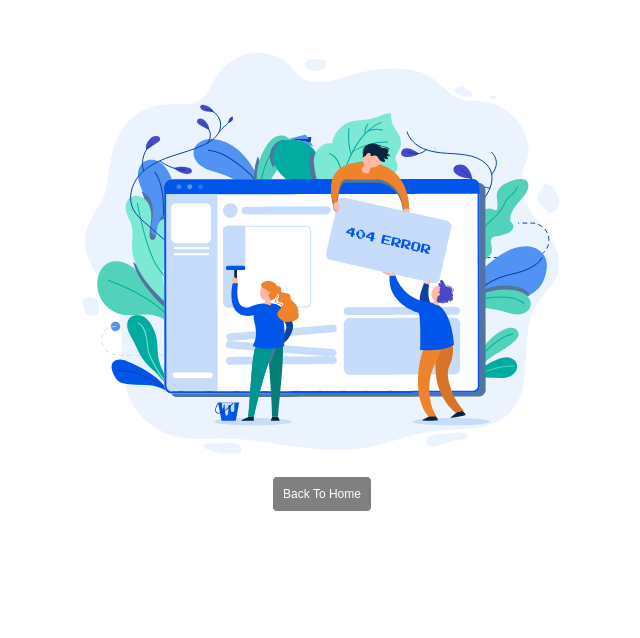
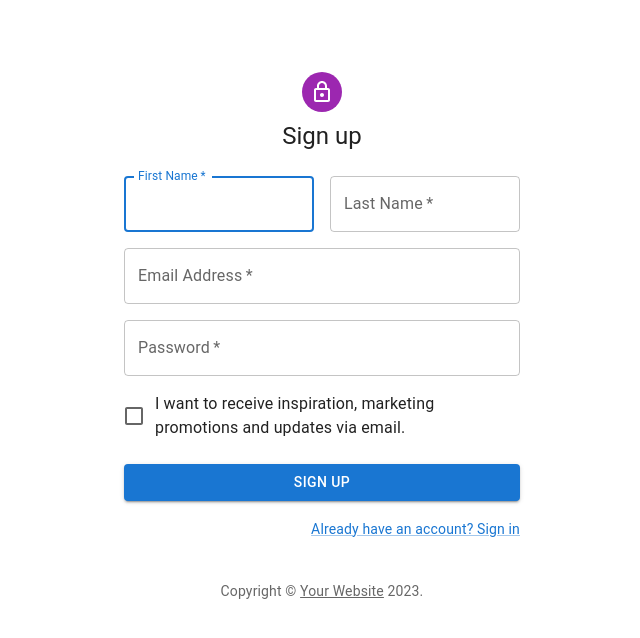
Before and after one commit to Sobuz-Mia/Matrimony-Client-Side, a React (Vite) app: page /register in a window 1280 px wide. Before the commit this address had no page. Shown: the top 638 px of the page, without its empty margins (318-958 px from the left). Built offline with nearby package versions, Linux system fonts and the light colour scheme.

Commit message:
login page design done with metarial ui

```diff
--- a/src/index.css
+++ b/src/index.css
@@ -0,0 +1,10 @@
+.active{
+    text-decoration: underline;
+    color: #E33183;
+    margin-right: 10px;
+}
+.navLink{
+    text-decoration:none;
+    color: #272727;
+    margin-right: 10px;
+}
--- a/src/layout/Main.jsx
+++ b/src/layout/Main.jsx
@@ -6,7 +6,7 @@ const Main = () => {
   return (
     <div>
       <Navbar />
-      <Grid sx={{mt:8}}>
+      <Grid sx={{pt:10}}>
         <Outlet />
       </Grid>
     </div>
--- /dev/null
+++ b/src/pages/Login/Login.jsx
@@ -0,0 +1,105 @@
+import Avatar from "@mui/material/Avatar";
+import Button from "@mui/material/Button";
+import CssBaseline from "@mui/material/CssBaseline";
+import TextField from "@mui/material/TextField";
+import Grid from "@mui/material/Grid";
+import Box from "@mui/material/Box";
+import LockOutlinedIcon from "@mui/icons-material/LockOutlined";
+import Typography from "@mui/material/Typography";
+import Container from "@mui/material/Container";
+import { createTheme, ThemeProvider } from "@mui/material/styles";
+import GoogleIcon from "@mui/icons-material/Google";
+import { Link } from "react-router-dom";
+
+
+// TODO remove, this demo shouldn't need to reset the theme.
+
+const defaultTheme = createTheme();
+
+export default function Login() {
+  const handleSubmit = (event) => {
+    event.preventDefault();
+    const data = new FormData(event.currentTarget);
+    console.log({
+      email: data.get("email"),
+      password: data.get("password"),
+    });
+  };
+
+  return (
+    <ThemeProvider theme={defaultTheme}>
+      <Container component="main" maxWidth="xs">
+        <CssBaseline />
+        <Box
+          sx={{
+            marginTop: 8,
+            display: "flex",
+            flexDirection: "column",
+            alignItems: "center",
+          }}
+        >
+          <Avatar sx={{ m: 1, bgcolor: "secondary.main" }}>
+            <LockOutlinedIcon />
+          </Avatar>
+          <Typography component="h1" variant="h5">
+            Login
+          </Typography>
+          <Box
+            component="form"
+            noValidate
+            onSubmit={handleSubmit}
+            sx={{ mt: 3 }}
+          >
+            <Grid container spacing={2}>
+              <Grid item xs={12}>
+                <TextField
+                  required
+                  fullWidth
+                  id="email"
+                  label="Email Address"
+                  name="email"
+                  autoComplete="email"
+                />
+              </Grid>
+              <Grid item xs={12}>
+                <TextField
+                  required
+                  fullWidth
+                  name="password"
+                  label="Password"
+                  type="password"
+                  id="password"
+                  autoComplete="new-password"
+                />
+              </Grid>
+              <Grid item xs>
+                <p>
+                  Forgot password?
+                </p>
+              </Grid>
+            </Grid>
+            <Button
+              type="submit"
+              fullWidth
+              variant="contained"
+              sx={{ mt: 3, mb: 2 }}
+            >
+              Login
+            </Button>
+            <Grid container justifyContent="center">
+              <p>
+                Do not have an account? <Link to={"/register"}>Sign Up</Link>
+              </p>
+            </Grid>
+            <Grid style={{ textAlign: "center"}}>
+              <p>Or Login With</p>
+              <Button variant="outlined" color="secondary" fullWidth='full' sx={{mb:5}}>
+                <GoogleIcon />
+              </Button>
+            </Grid>
+          </Box>
+        </Box>
+      </Container>
+    </ThemeProvider>
+  );
+}
--- a/src/pages/Navbar/Navbar.jsx
+++ b/src/pages/Navbar/Navbar.jsx
@@ -16,9 +16,49 @@ import Typography from "@mui/material/Typography";
 import Button from "@mui/material/Button";
 import { Container, Grid } from "@mui/material";
 import logo from "../../assets/logo.jpg";
+import { Link, NavLink } from "react-router-dom";
 const drawerWidth = 240;
 const navItems = ["Home", "Biodatas", "About Us", "Contact Us"];
-
+const navLinks = (
+  <>
+    <li className="navLink">
+      <NavLink
+        to="/"
+        className={({ isActive }) => (isActive ? "active" : "navLink")}
+        // style={{textDecoration:'none'}}
+      >
+        Home
+      </NavLink>
+    </li>
+    <li className="navLink">
+      <NavLink
+        to="/biodata"
+        className={({ isActive }) => (isActive ? "active" : "navLink")}
+        // style={{textDecoration:'none'}}
+      >
+        Biodatas
+      </NavLink>
+    </li>
+    <li className="navLink">
+      <NavLink
+        to="/about"
+        className={({ isActive }) => (isActive ? "active" : "navLink")}
+        // style={{textDecoration:'none'}}
+      >
+        About Us
+      </NavLink>
+    </li>
+    <li className="navLink">
+      <NavLink
+        to="/contact"
+        className={({ isActive }) => (isActive ? "active" : "navLink")}
+        // style={{textDecoration:'none'}}
+      >
+        Contact Us
+      </NavLink>
+    </li>
+  </>
+);
 function Navbar(props) {
   const { window } = props;
   const [mobileOpen, setMobileOpen] = React.useState(false);
@@ -71,7 +111,7 @@ function Navbar(props) {
                 display: { xs: "none", sm: "block", color: "black" },
               }}
             >
-              <Grid sx={{display:'flex',alignItems:'center', gap:'10px'}}>
+              <Grid sx={{ display: "flex", alignItems: "center", gap: "10px" }}>
                 <img
                   src={logo}
                   style={{
@@ -82,25 +122,26 @@ function Navbar(props) {
                   }}
                   alt=""
                 />
-                <p>Matri <span style={{color:'#E33183'}}>Marry</span></p>
+                <p>
+                  Matri <span style={{ color: "#E33183" }}>Marry</span>
+                </p>
               </Grid>
             </Typography>
             <Box sx={{ display: { xs: "none", sm: "block" } }}>
-              {navItems.map((item) => (
-                <Button
-                  key={item}
-                  sx={{
-                    color: "black",
-                    textTransform: "capitalize",
-                    fontSize: "18px",
-                  }}
-                >
-                  {item}
-                </Button>
-              ))}
-              <Button variant="outlined" color="secondary">
-                Login
-              </Button>
+              <ul
+                style={{
+                  display: "flex",
+                  alignItems: "center",
+                  listStyle: "none",
+                }}
+              >
+                {navLinks}
+                <Link to={"/login"}>
+                  <Button variant="outlined" color="secondary">
+                    Login
+                  </Button>
+                </Link>
+              </ul>
             </Box>
           </Toolbar>
         </Container>
--- /dev/null
+++ b/src/pages/Register/Register.jsx
@@ -0,0 +1,134 @@
+
+
+import Avatar from '@mui/material/Avatar';
+import Button from '@mui/material/Button';
+import CssBaseline from '@mui/material/CssBaseline';
+import TextField from '@mui/material/TextField';
+import FormControlLabel from '@mui/material/FormControlLabel';
+import Checkbox from '@mui/material/Checkbox';
+import Link from '@mui/material/Link';
+import Grid from '@mui/material/Grid';
+import Box from '@mui/material/Box';
+import LockOutlinedIcon from '@mui/icons-material/LockOutlined';
+import Typography from '@mui/material/Typography';
+import Container from '@mui/material/Container';
+import { createTheme, ThemeProvider } from '@mui/material/styles';
+
+function Copyright(props) {
+  return (
+    <Typography variant="body2" color="text.secondary" align="center" {...props}>
+      {'Copyright © '}
+      <Link color="inherit" href="https://mui.com/">
+        Your Website
+      </Link>{' '}
+      {new Date().getFullYear()}
+      {'.'}
+    </Typography>
+  );
+}
+
+// TODO remove, this demo shouldn't need to reset the theme.
+
+const defaultTheme = createTheme();
+
+export default function Register() {
+  const handleSubmit = (event) => {
+    event.preventDefault();
+    const data = new FormData(event.currentTarget);
+    console.log({
+      email: data.get('email'),
+      password: data.get('password'),
+    });
+  };
+
+  return (
+    <ThemeProvider theme={defaultTheme}>
+      <Container component="main" maxWidth="xs">
+        <CssBaseline />
+        <Box
+          sx={{
+            marginTop: 8,
+            display: 'flex',
+            flexDirection: 'column',
+            alignItems: 'center',
+          }}
+        >
+          <Avatar sx={{ m: 1, bgcolor: 'secondary.main' }}>
+            <LockOutlinedIcon />
+          </Avatar>
+          <Typography component="h1" variant="h5">
+            Sign up
+          </Typography>
+          <Box component="form" noValidate onSubmit={handleSubmit} sx={{ mt: 3 }}>
+            <Grid container spacing={2}>
+              <Grid item xs={12} sm={6}>
+                <TextField
+                  autoComplete="given-name"
+                  name="firstName"
+                  required
+                  fullWidth
+                  id="firstName"
+                  label="First Name"
+                  autoFocus
+                />
+              </Grid>
+              <Grid item xs={12} sm={6}>
+                <TextField
+                  required
+                  fullWidth
+                  id="lastName"
+                  label="Last Name"
+                  name="lastName"
+                  autoComplete="family-name"
+                />
+              </Grid>
+              <Grid item xs={12}>
+                <TextField
+                  required
+                  fullWidth
+                  id="email"
+                  label="Email Address"
+                  name="email"
+                  autoComplete="email"
+                />
+              </Grid>
+              <Grid item xs={12}>
+                <TextField
+                  required
+                  fullWidth
+                  name="password"
+                  label="Password"
+                  type="password"
+                  id="password"
+                  autoComplete="new-password"
+                />
+              </Grid>
+              <Grid item xs={12}>
+                <FormControlLabel
+                  control={<Checkbox value="allowExtraEmails" color="primary" />}
+                  label="I want to receive inspiration, marketing promotions and updates via email."
+                />
+              </Grid>
+            </Grid>
+            <Button
+              type="submit"
+              fullWidth
+              variant="contained"
+              sx={{ mt: 3, mb: 2 }}
+            >
+              Sign Up
+            </Button>
+            <Grid container justifyContent="flex-end">
+              <Grid item>
+                <Link href="#" variant="body2">
+                  Already have an account? Sign in
+                </Link>
+              </Grid>
+            </Grid>
+          </Box>
+        </Box>
+        <Copyright sx={{ mt: 5 }} />
+      </Container>
+    </ThemeProvider>
+  );
+}
--- a/src/routes/Routes.jsx
+++ b/src/routes/Routes.jsx
@@ -2,19 +2,29 @@ import { createBrowserRouter } from "react-router-dom";
 import Main from "../layout/Main";
 import Error from "../pages/ErrorPages/Error";
 import Home from "../pages/Home/Home";
+import Login from "../pages/Login/Login";
+import Register from './../pages/Register/Register';
 
 const router = createBrowserRouter([
   {
     path: "/",
-    element: <Main/>,
-    errorElement:<Error/>,
-    children:[
-        {
-            path:'/',
-            element:<Home/>
-        },
+    element: <Main />,
+    errorElement: <Error />,
+    children: [
+      {
+        path: "/",
+        element: <Home />,
+      },
+    ],
+  },
 
-    ]
+  {
+    path: "/login",
+    element: <Login />,
+  },
+  {
+    path: "/register",
+    element: <Register/>,
   },
 ]);
 
```
